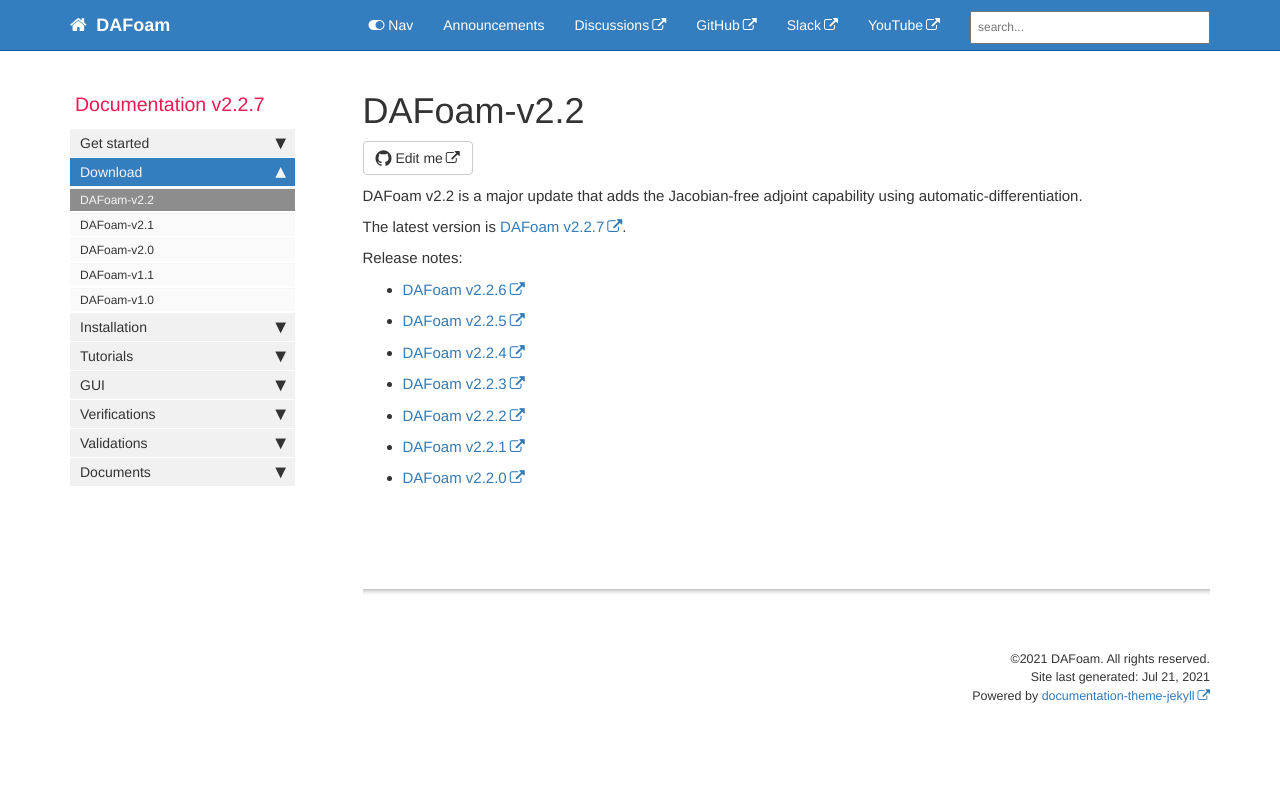
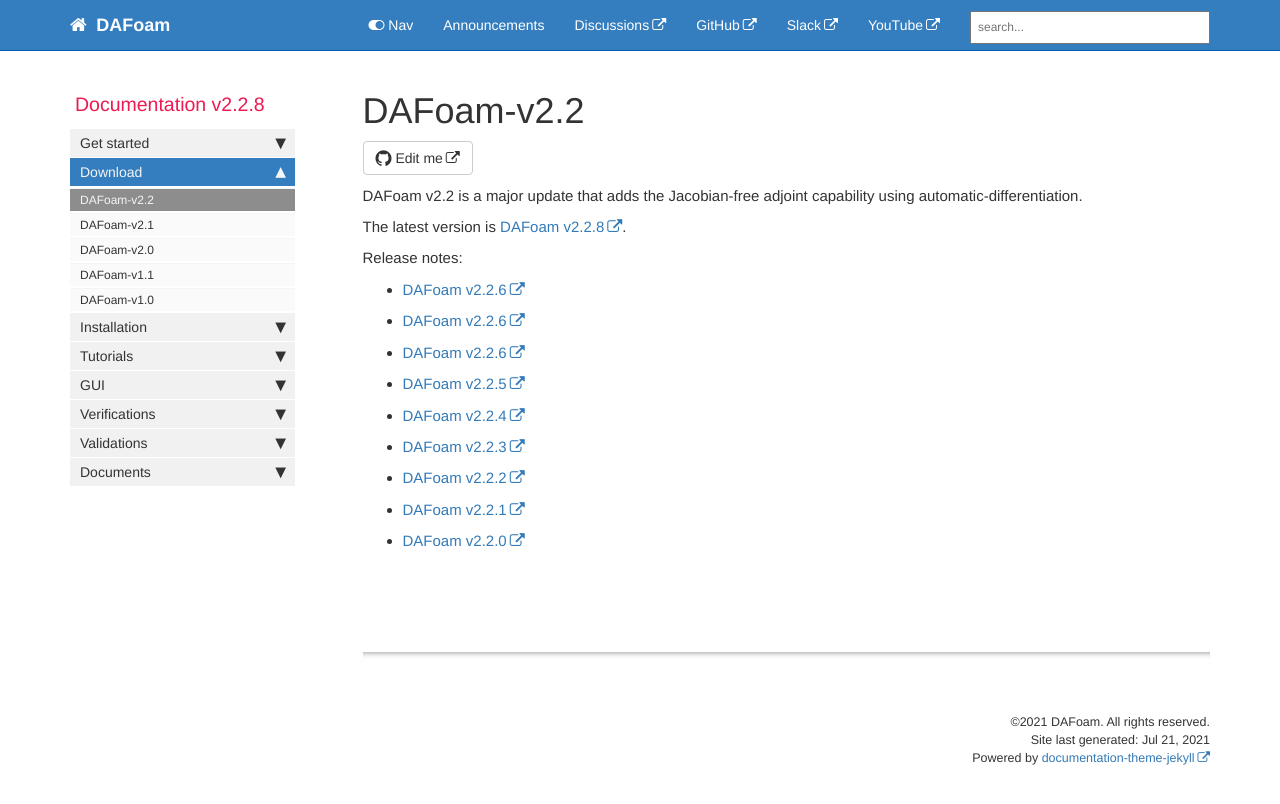
Before and after one commit to DAFoam/DAFoam.github.io, a Jekyll site: the page built from pages/mydoc/mydoc_download_v2.2.md, in a window 1280 px wide. Shown: the top 804 px of the page. Built offline with Jekyll 4.4.1, drawn with Linux system fonts in a browser that asks for light colours; comment, search, counter and statistics services are not loaded.

Commit message:
content update

```diff
--- a/_config.yml
+++ b/_config.yml
@@ -12,7 +12,7 @@ site_title: DAFoam
 company_name: DAFoam
 # this appears in the footer
 
-latest_version: v2.2.7
+latest_version: v2.2.8
 # define the latest version of DAFoam
 
 github_editme_path: DAFoam/DAFoam.github.io/blob/master/
--- a/_data/sidebars/mydoc_sidebar.yml
+++ b/_data/sidebars/mydoc_sidebar.yml
@@ -2,7 +2,7 @@
 
 entries:
 - title: sidebar
-  product: Documentation v2.2.7
+  product: Documentation v2.2.8
   version:
   folders:
 
--- a/pages/mydoc/mydoc_download_v2.2.md
+++ b/pages/mydoc/mydoc_download_v2.2.md
@@ -12,6 +12,10 @@ DAFoam v2.2 is a major update that adds the Jacobian-free adjoint capability usi
 The latest version is [DAFoam {{ site.latest_version }}](https://github.com/mdolab/dafoam/archive/{{ site.latest_version }}.tar.gz).
 
 Release notes:
+
+- [DAFoam v2.2.6](https://github.com/mdolab/dafoam/releases/tag/v2.2.8)
+
+- [DAFoam v2.2.6](https://github.com/mdolab/dafoam/releases/tag/v2.2.7)
 
 - [DAFoam v2.2.6](https://github.com/mdolab/dafoam/releases/tag/v2.2.6)
 
```
